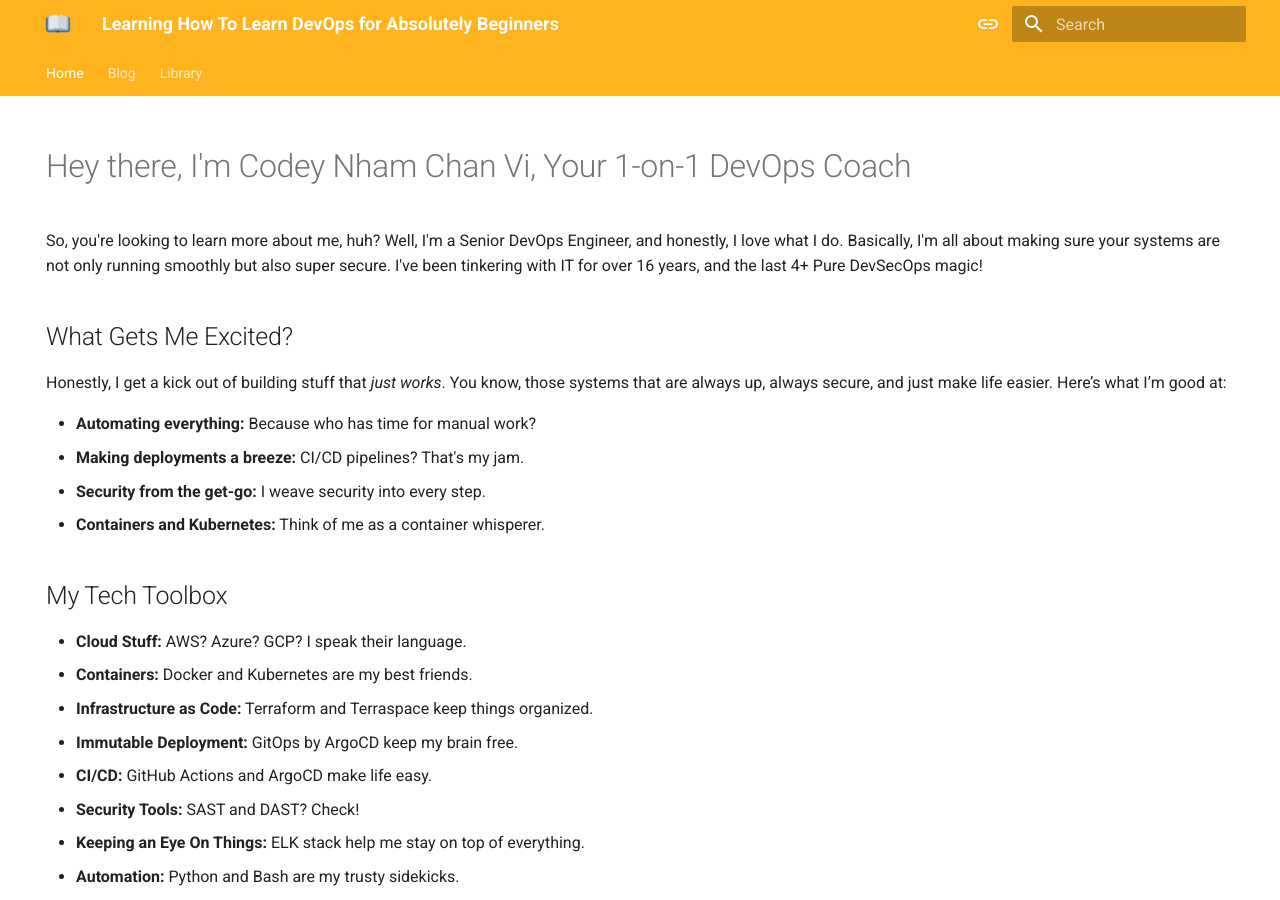
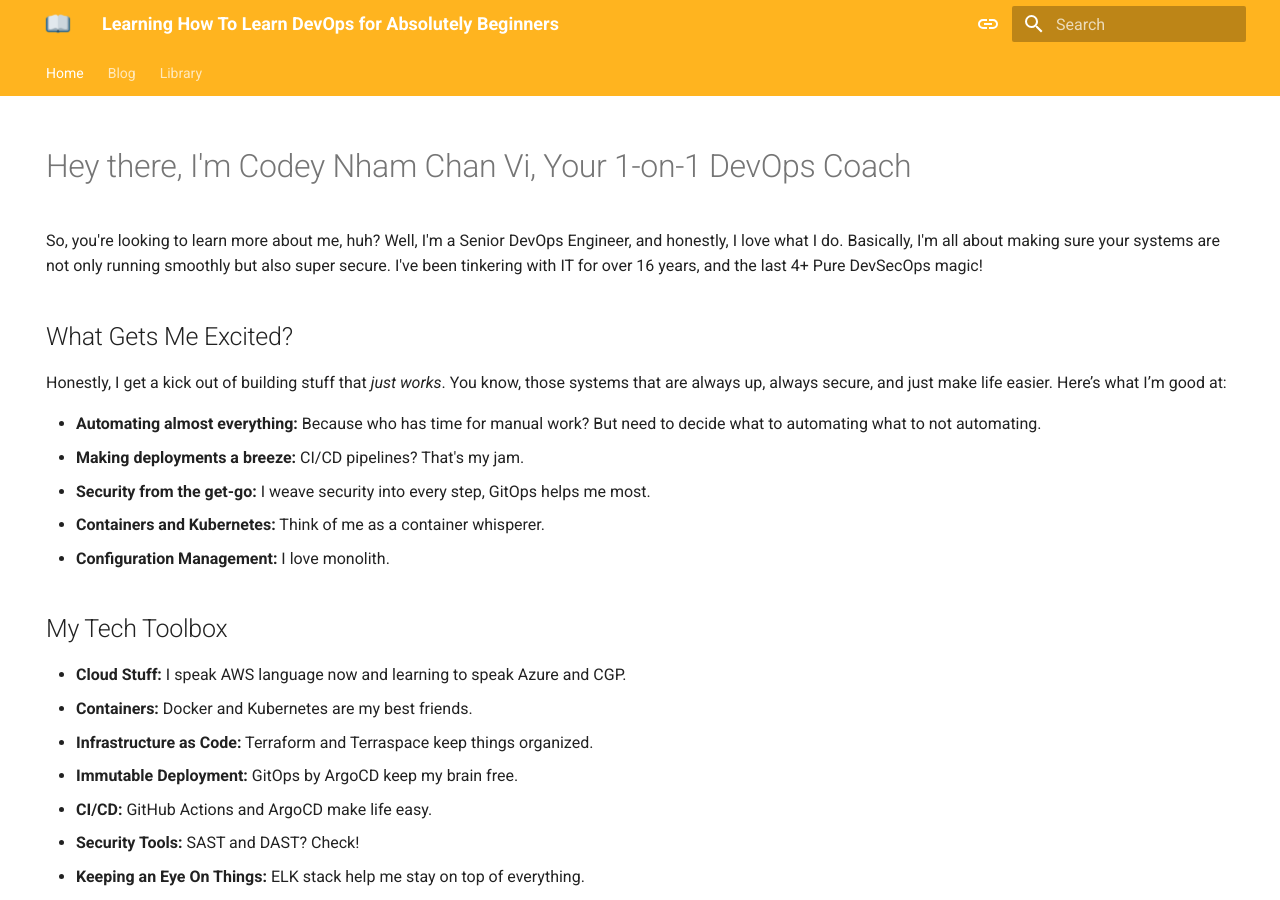
Before and after one commit to hocachoc/hocachoc.github.io, an MkDocs documentation site: the page built from docs/index.md, in a window 1280 px wide and 900 px high. Built offline with MkDocs 1.6.1 and Material for MkDocs 9.7.7, drawn with Linux system fonts in a browser that asks for light colours; some of the changed text lies outside the part shown.

Commit message:
Update docs

```diff
--- a/docs/index.md
+++ b/docs/index.md
@@ -12,21 +12,22 @@ So, you're looking to learn more about me, huh? Well, I'm a Senior DevOps Engine
 
 Honestly, I get a kick out of building stuff that *just works*. You know, those systems that are always up, always secure, and just make life easier. Here’s what I’m good at:
 
-* **Automating everything:** Because who has time for manual work?
+* **Automating almost everything:** Because who has time for manual work? But need to decide what to automating what to not automating.
 * **Making deployments a breeze:** CI/CD pipelines? That's my jam.
-* **Security from the get-go:** I weave security into every step.
+* **Security from the get-go:** I weave security into every step, GitOps helps me most.
 * **Containers and Kubernetes:** Think of me as a container whisperer.
+* **Configuration Management:** I love monolith.
 
 ## My Tech Toolbox
 
-* **Cloud Stuff:** AWS? Azure? GCP? I speak their language.
+* **Cloud Stuff:** I speak AWS language now and learning to speak Azure and CGP.
 * **Containers:** Docker and Kubernetes are my best friends.
 * **Infrastructure as Code:** Terraform and Terraspace keep things organized.
 * **Immutable Deployment:** GitOps by ArgoCD keep my brain free.
 * **CI/CD:** GitHub Actions and ArgoCD make life easy.
 * **Security Tools:** SAST and DAST? Check!
 * **Keeping an Eye On Things:** ELK stack help me stay on top of everything.
-* **Automation:** Python and Bash are my trusty sidekicks.
+* **Automation:** Python, Bash, Ansible, Packer are my trusty sidekicks.
 * **Compliance:** I make sure we play by the rules.
 
 ## Some Projects I'm Proud Of
```
